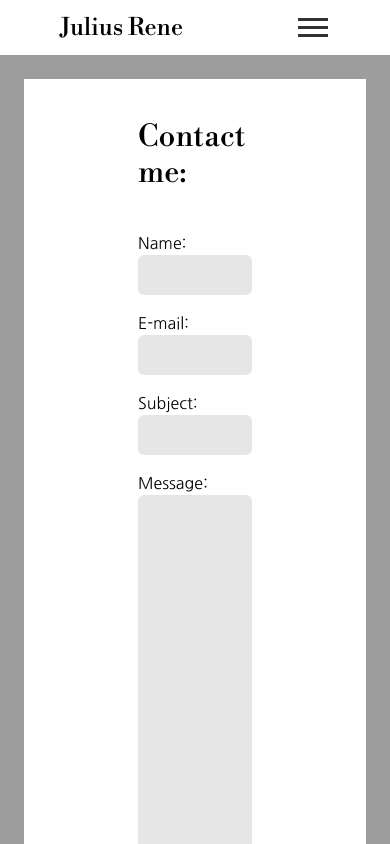
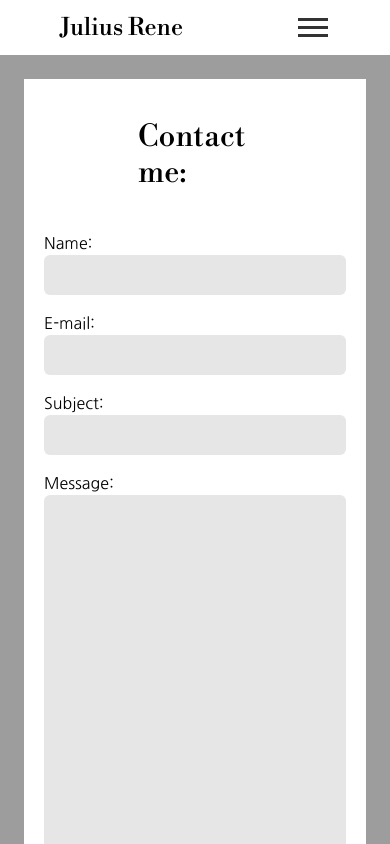
Before and after one commit to Claudiu-Ionel/rene-website, a Next.js app: page /Contact in a window 390 px wide. Shown: the top 844 px of the page. Built offline with nearby package versions, Linux system fonts and the light colour scheme.

Commit message:
Fixed mobile view at Contact Me page

```diff
--- a/app/Contact/page.js
+++ b/app/Contact/page.js
@@ -1,8 +1,8 @@
 export default function Contact() {
   return (
-    <div className="w-full bg-white flex flex-col items-center">
+    <div className="w-full bg-white flex flex-col items-center pt-20 md:pt-0">
       <h2 className="w-1/3 font-primary text-3xl my-10">Contact me:</h2>
-      <form className="w-1/3 flex flex-col items-center [&>label]:w-full [&>label]:font-secondary [&>input]:w-full [&>input]:bg-backgroundColor/25 [&>input]:rounded-md [&>input]:p-2 [&>input]:mb-4 [&>input]:font-secondary">
+      <form className="w-1/3 md:w-full md:px-5 flex flex-col items-center [&>label]:w-full [&>label]:font-secondary [&>input]:w-full [&>input]:bg-backgroundColor/25 [&>input]:rounded-md [&>input]:p-2 [&>input]:mb-4 [&>input]:font-secondary">
         <label for="userName">Name:</label>
         <input type="text" name="userName" required></input>
 
--- a/app/page.js
+++ b/app/page.js
@@ -3,10 +3,7 @@ import { useState } from "react";
 import Experience from "./Components/Experience";
 import Gallery from "./Components/Gallery";
 import ImageModal from "./Components/ImageModal";
-export const metadata = {
-  title: "Rene",
-  description: "Test test test",
-};
+
 export default function Home() {
   const [imageModalOpen, setImageModalOpen] = useState(false);
 
```
